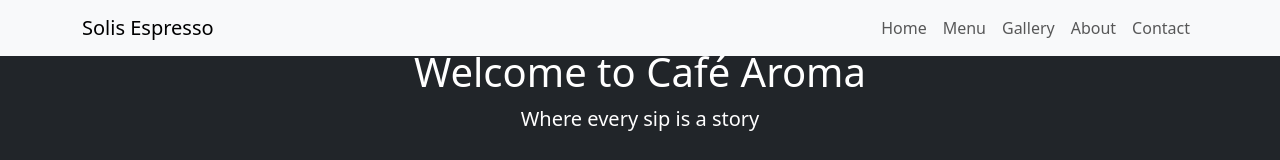
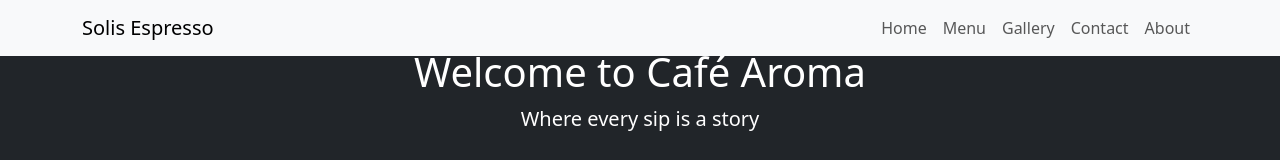
Before and after one commit to nickyshah/solis_cafe, a React (Create React App) app: page / in a window 1280 px wide. Shown: the top 160 px of the page. Built offline with nearby package versions, Linux system fonts and the light colour scheme.

Commit message:
few changes were made

```diff
--- a/src/components/Navbar.jsx
+++ b/src/components/Navbar.jsx
@@ -13,8 +13,8 @@ export default function Navbar() {
             <li className="nav-item"><a className="nav-link" href="#home">Home</a></li>
             <li className="nav-item"><a className="nav-link" href="#menu">Menu</a></li>
             <li className="nav-item"><a className="nav-link" href="#gallery">Gallery</a></li>
+            <li className="nav-item"><a className="nav-link" href="#contact">Contact</a></li>
             <li className="nav-item"><a className="nav-link" href="#about">About</a></li>
-            <li className="nav-item"><a className="nav-link" href="#contact">Contact</a></li>
           </ul>
         </div>
       </div>
```
